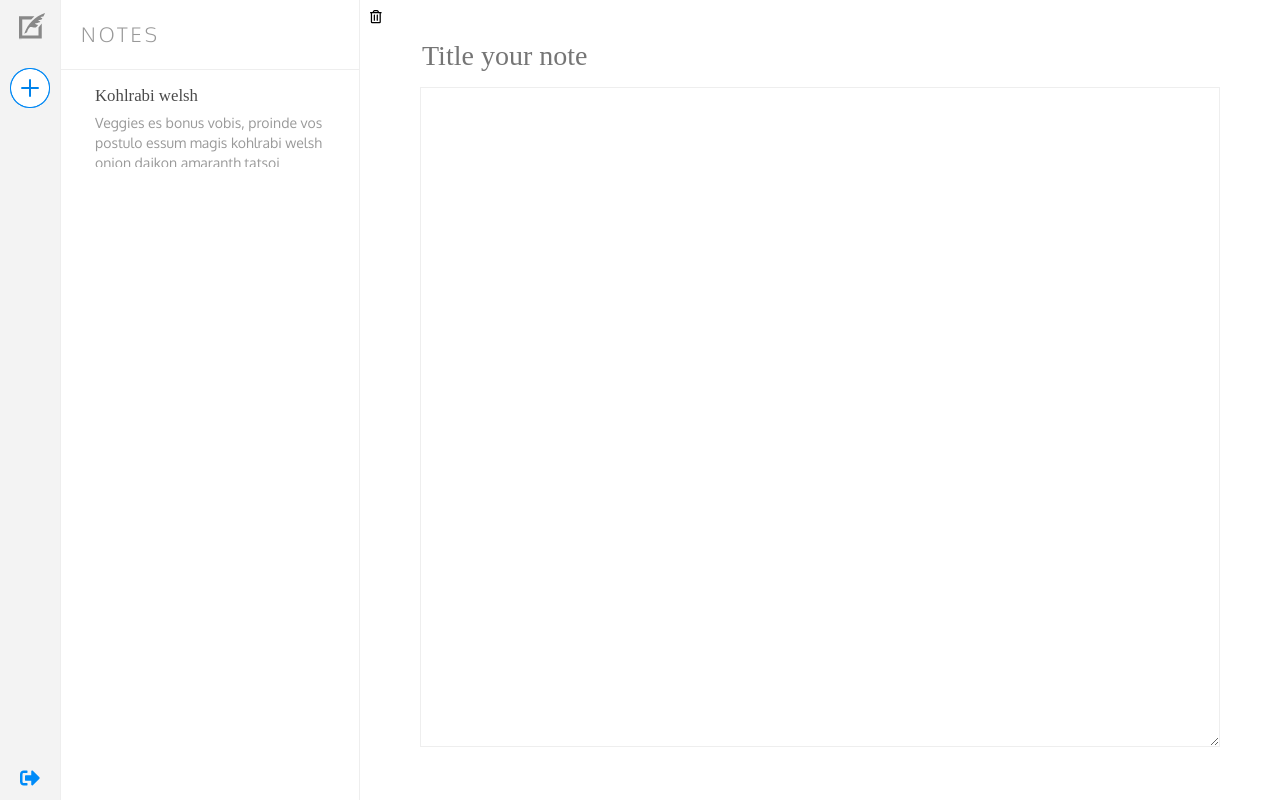
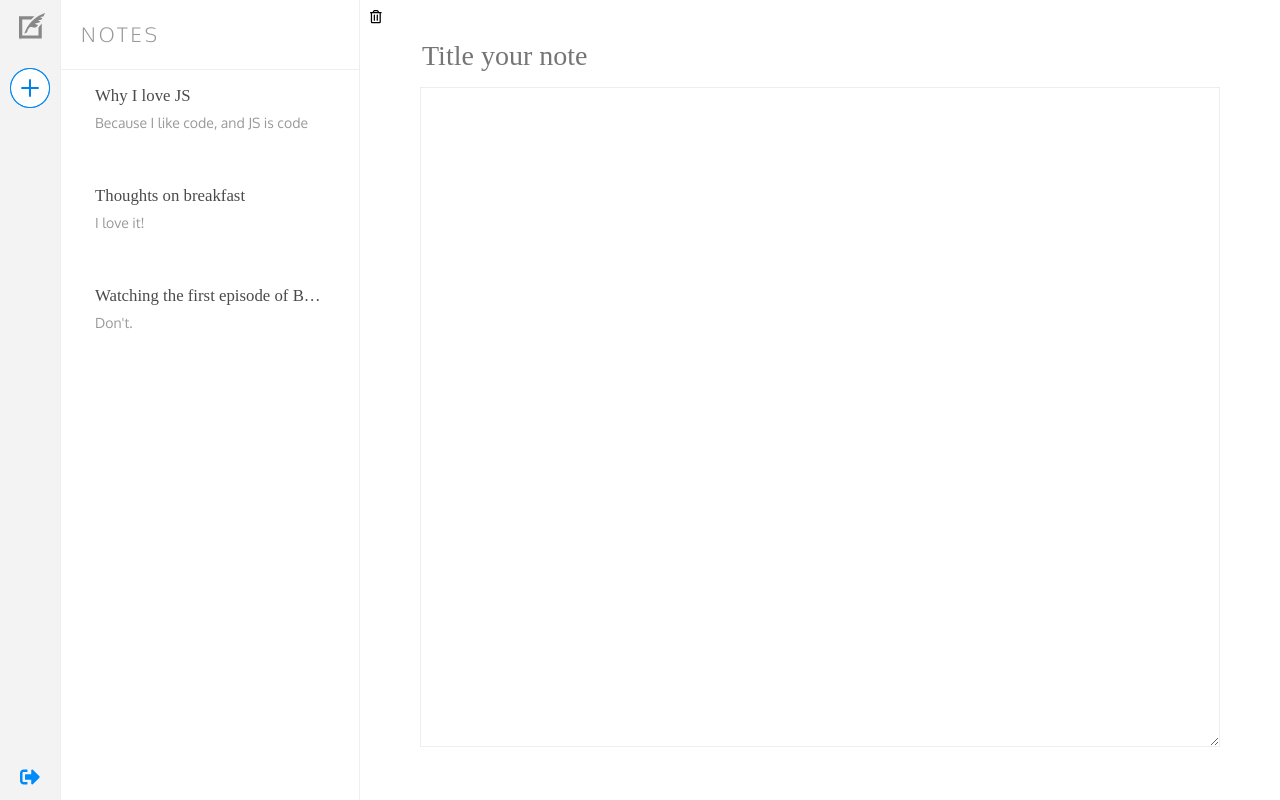
Before and after one commit to srandhaw/noteherder, a React (Create React App) app: page / in a window 1280 px wide. Built offline with nearby package versions, Linux system fonts and the light colour scheme; a web font is replaced by a local one.

Commit message:
made fake list of notes as variable in notelist

```diff
--- /dev/null
+++ b/src/Note.js
@@ -0,0 +1,19 @@
+import React from 'react'
+
+ const Note = (props) => {
+  return (
+    <li className="Note">
+      <div className="note">
+        <div className="note-title">
+          { props.note.title }
+        </div>
+        <div className="note-body">
+          <p>
+            { props.note.body }
+          </p>
+        </div>
+      </div>
+    </li>
+  )
+}
+ export default Note
--- a/src/NoteList.js
+++ b/src/NoteList.js
@@ -1,27 +1,34 @@
 import React from 'react'
 
 import './NoteList.css'
+import Note from './Note'
 
 const NoteList = () => {
+  const notes = [
+    {
+id: 1,
+title: 'Why I love JS',
+body: 'Because I like code, and JS is code',
+    },
+    {
+      id: 2,
+      title: 'Thoughts on breakfast',
+      body: 'I love it!',
+    },
+    {
+      id: 3,
+      title: 'Watching the first episode of Black Mirror with your parents',
+      body: 'Don\'t.',
+    },
+  ]
   return (
     <div className="NoteList">
           <h3>Notes</h3>
-          <ul id="notes">
-            <a className="active">
-              <li>
-                <div className="note">
-                  <div className="note-title">
-                    Kohlrabi welsh
-                  </div>
-                  <div className="note-body">
-                    <p>
-                      Veggies es bonus vobis, proinde vos postulo essum magis kohlrabi welsh onion daikon amaranth tatsoi tomatillo melon azuki bean garlic.
-                    </p>
-                  </div>
-                </div>
-              </li>
-            </a>
-          </ul>
+      <ul id="notes">
+        <a className="active">
+          { notes.map(note => <Note key={note.id} note={note} />)}
+        </a>
+      </ul>
         </div>
   )
 }
--- a/src/Sidebar.js
+++ b/src/Sidebar.js
@@ -33,7 +33,7 @@
 <div className={css(styles.signOut)}>
         <button className={css(styles.button)}>
         <i
-            className={`fas fa-sign-out-alt ${css(styles.buttonIcon)}`}
+            className={`fas fa-sign-out-alt`}
             title="sign out"
           ></i>
         </button>
@@ -84,9 +84,7 @@
         bottom: '1rem',
       },
 
-      buttonIcon: {
-        fontSize: '2rem',
-      },
+
 
       button: {
         backgroundColor: 'transparent',
@@ -94,6 +92,7 @@
         color: '#008bf8',
         cursor: 'pointer',
         outline: 'none',
+        fontSize: '2rem',
       },
 
       newNoteImgHover: {
```
Also changed, not shown: 1 other file (tests, documents, lock files or other folders).
